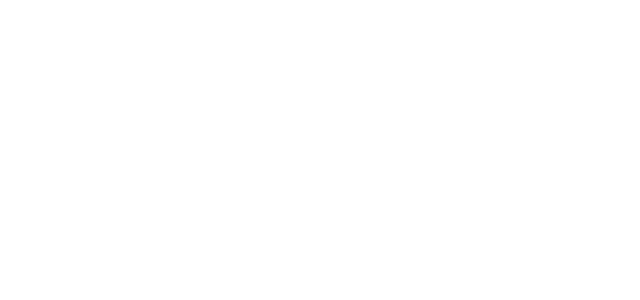
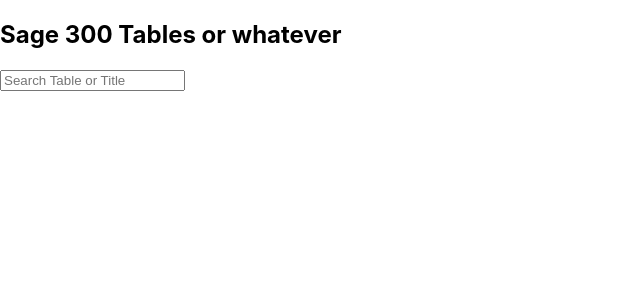
Before and after one commit to mbevko/sage-db-search, a React (Create React App) app: page / in a window 1280 px wide. Shown: the top 300 px of the page, without its empty margins (0-640 px from the left). Built offline with nearby package versions, Linux system fonts and the light colour scheme; the HTML template or start-up script is replaced by a standard one.

Commit message:
finished initial layout still having errors - cannot access filteredItems before intialization

```diff
--- a/src/App.js
+++ b/src/App.js
@@ -1,9 +1,11 @@
 import './App.css';
+import Search from './components/Search';
+import initialDetails from './initialDetails';
 
 function App() {
   return (
     <div>
-
+      <Search details={initialDetails} />
     </div>
   );
 }
--- a/src/components/Scroll.js
+++ b/src/components/Scroll.js
@@ -8,3 +8,5 @@
         </div>
     );
 }
+
+export default Scroll
--- a/src/components/Search.js
+++ b/src/components/Search.js
@@ -1,16 +1,42 @@
-import React, { useState } from 'react';
+import React, {useState} from 'react';
 import Scroll from './Scroll';
 import SearchList from './SearchList';
 
-function Search({ details }) {
+function Search({details}) {
 
-    const [searchField, setSearchField] = useState('');
+    const [searchField,
+        setSearchField] = useState('');
 
-    const filteredItems = details.filter(
-        person => {
-            return (
-                person.name.toUpperCase().includes(searchField.toUpperCase()) || filteredItems.email.toUpperCase().includes(searchField.toUpperCase)
-            )
-        }
-    )
+    const filteredItems = details.filter(item => {
+        return (item.TABLE.toUpperCase().includes(searchField.toUpperCase()) || filteredItems.TITLE.toUpperCase().includes(searchField.toUpperCase));
+    });
+
+    const handleChange = e => {
+        setSearchField(e.target.value);
+    };
+
+    function searchList() {
+        return (
+            <Scroll>
+                <SearchList filteredItems={filteredItems}/>
+            </Scroll>
+        );
+    }
+
+    return (
+        <section>
+            <div>
+                <h2>Sage 300 Tables or whatever</h2>
+            </div>
+            <div>
+                <input
+                    type="search"
+                    placeholder="Search Table or Title"
+                    onChange={handleChange}/>
+            </div>
+            {searchList()}
+        </section>
+    );
 }
+
+export default Search
--- a/src/initialDetails.js
+++ b/src/initialDetails.js
@@ -1,4 +1,4 @@
-const AccountsPayable = [
+const initialDetails = [
     {
         TABLE: 'APADV',
         TITLE: 'PAYMENT ADVICES'
@@ -114,3 +114,6 @@
     'APVNRO: REMIT-TO LOCATION OPTIONAL FIELD VALUES',
     'APVSM: VENDOR STATISTICS' */
 ]
+
+
+export default initialDetails
```
